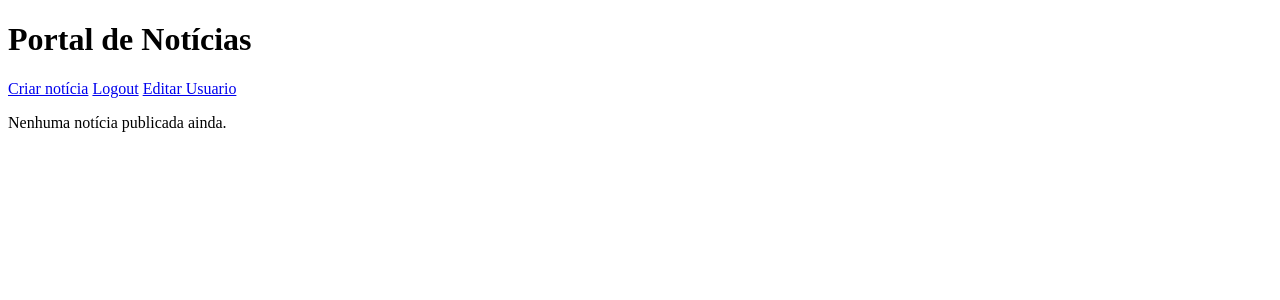
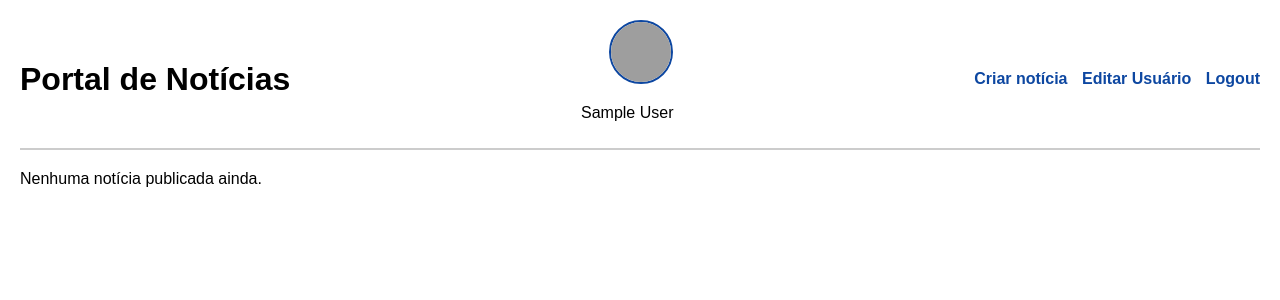
Before and after one commit to souzathaina/portal-de-noticias-php, a PHP site: page /telaLogado.php in a window 1280 px wide. Shown: the top 300 px of the page. Run offline with PHP 8.4, Linux system fonts and the light colour scheme; the visitor is signed in with stand-in values (Sample User, id 1); data that the repository does not hold is empty; grey boxes are pictures that could not be loaded.

Commit message:
tentativa falha de foto perfil

```diff
--- a/includes/conexao.php
+++ b/includes/conexao.php
@@ -7,7 +7,7 @@ $usuario = 'root';
 $senha = '';
 
 try {
-    //FAZENDO A CONEXÃO
+    // Fazendo a conexão corretamente
     $pdo = new PDO("mysql:host=$host;dbname=$dbname;charset=utf8", $usuario, $senha);
     // Define o modo de erro do PDO para exceções
     $pdo->setAttribute(PDO::ATTR_ERRMODE, PDO::ERRMODE_EXCEPTION);
--- a/login.php
+++ b/login.php
@@ -50,6 +50,7 @@ if ($_SERVER["REQUEST_METHOD"] === "POST") {
         <button type="submit">Entrar</button>
         <a href="cadastro.php">Cadastrar-se</a>
         <a href="index.php">Voltar</a>
+        <a href="alterarSenha.php">Esqueceu a senha?</a>
     </form>
 </body>
 
--- a/telaLogado.php
+++ b/telaLogado.php
@@ -1,6 +1,6 @@
 <?php
+// telaLogado.php (ou index.php do portal logado)
 session_start();
-// Inclui a conexão com o banco
 require_once 'includes/conexao.php';
 require_once 'includes/funcoes.php';
 
@@ -13,8 +13,7 @@ if (!usuarioLogado()) {
 $sql = "SELECT noticias.id, noticias.titulo, noticias.noticia, noticias.data, noticias.imagem, usuarios.nome AS autor, usuarios.id AS id_autor
         FROM noticias
         JOIN usuarios ON noticias.autor = usuarios.id
-        ORDER BY noticias.data DESC"; // Ordena da mais recente para a mais antiga
-
+        ORDER BY noticias.data DESC";
 $stmt = $pdo->query($sql);
 $noticias = $stmt->fetchAll(PDO::FETCH_ASSOC);
 ?>
@@ -26,32 +25,76 @@ $noticias = $stmt->fetchAll(PDO::FETCH_ASSOC);
     <meta charset="UTF-8" />
     <meta name="viewport" content="width=device-width, initial-scale=1" />
     <title>Portal de Notícias</title>
+    <style>
+        body {
+            font-family: Arial, sans-serif;
+            margin: 20px;
+        }
+
+        header {
+            display: flex;
+            justify-content: space-between;
+            align-items: center;
+            border-bottom: 2px solid #ccc;
+            padding-bottom: 10px;
+            margin-bottom: 20px;
+        }
+
+        .perfil-usuario {
+            text-align: right;
+        }
+
+        .perfil-usuario img {
+            width: 60px;
+            height: 60px;
+            border-radius: 50%;
+            object-fit: cover;
+            border: 2px solid #0D47A1;
+        }
+
+        .menu a {
+            margin-left: 10px;
+            text-decoration: none;
+            color: #0D47A1;
+            font-weight: bold;
+        }
+
+        .noticia {
+            margin-bottom: 30px;
+            border-bottom: 1px solid #ddd;
+            padding-bottom: 15px;
+        }
+    </style>
 </head>
 
 <body>
-
     <header>
         <h1>Portal de Notícias</h1>
+
+        <div class="perfil-usuario">
+            <?php
+            $fotoUsuario = !empty($_SESSION['foto']) ? $_SESSION['foto'] : 'imagens/perfil_padrao.png';
+            ?>
+
+            <img src="<?= htmlspecialchars($fotoUsuario) ?>" alt="Foto do perfil">
+            <p><?= htmlspecialchars($_SESSION['nome']) ?></p>
+
+        </div>
+
         <div class="menu">
             <a href="cadastrarNoticia.php">Criar notícia</a>
+            <a href="editarUsuario.php">Editar Usuário</a>
             <a href="logout.php">Logout</a>
-            <a href="editarUsuario.php">Editar Usuario</a>
         </div>
     </header>
 
     <main>
         <?php if (count($noticias) == 0): ?>
-
             <p>Nenhuma notícia publicada ainda.</p>
-
-
-
         <?php else: ?>
             <?php foreach ($noticias as $noticia): ?>
-
                 <article class="noticia">
                     <h2>
-                        <!-- Link para página individual, passando o id -->
                         <a href="noticia.php?id=<?= htmlspecialchars($noticia['id']) ?>">
                             <?= htmlspecialchars($noticia['titulo']) ?>
                         </a>
@@ -61,7 +104,8 @@ $noticias = $stmt->fetchAll(PDO::FETCH_ASSOC);
 
                     <?php if (!empty($noticia['imagem'])): ?>
                         <img src="<?= htmlspecialchars($noticia['imagem']) ?>"
-                            alt="Imagem da notícia: <?= htmlspecialchars($noticia['titulo']) ?>" />
+                            alt="Imagem da notícia: <?= htmlspecialchars($noticia['titulo']) ?>"
+                            style="max-width: 100%; height: auto;">
                     <?php endif; ?>
 
                     <p>
@@ -69,22 +113,16 @@ $noticias = $stmt->fetchAll(PDO::FETCH_ASSOC);
                         <a href="noticia.php?id=<?= htmlspecialchars($noticia['id']) ?>">Leia mais</a>
                     </p>
 
-                    <!-- Só exibe o link ALTERAR e EXCLUIR se o usuário for o autor da notícia -->
                     <?php if ($noticia['id_autor'] == $_SESSION['id']): ?>
                         <p>
                             <a href="alterarNoticia.php?id=<?= htmlspecialchars($noticia['id']) ?>">Alterar</a> |
                             <a href="excluirNoticia.php?id=<?= htmlspecialchars($noticia['id']) ?>">Excluir</a>
                         </p>
                     <?php endif; ?>
-
                 </article>
-
             <?php endforeach; ?>
-
-
         <?php endif; ?>
     </main>
-
 </body>
 
 </html>
```
Also changed, not shown: alterarSenha.php (added, +75 -0 lines), cadastro.php (+36 -19 lines), noticia.php (+7 -2 lines), upload.php (+41 -0 lines), imagens/684ca52e47d88_Captura de tela 2025-05-30 115414.png (deleted), imagens/684ca5435f575_Captura de tela 2025-05-30 115414.png (deleted), imagens/684ca5573a6f6_Captura de tela 2025-05-30 115414.png (deleted), imagens/684ca5866b33d_Captura de tela 2025-05-30 115414.png (deleted), imagens/684ca59436347_Captura de tela 2025-05-30 115414.png (deleted), imagens/684ca5d52a321_Captura de tela 2025-05-30 115414.png (deleted), imagens/684ca610822c7-Captura de tela 2025-06-06 115106.png (deleted), imagens/684cc5a7584d7-seventeen.png (deleted), imagens/6850a58146c4f-Captura de tela 2025-06-12 192405.png (deleted), 1 other file.
